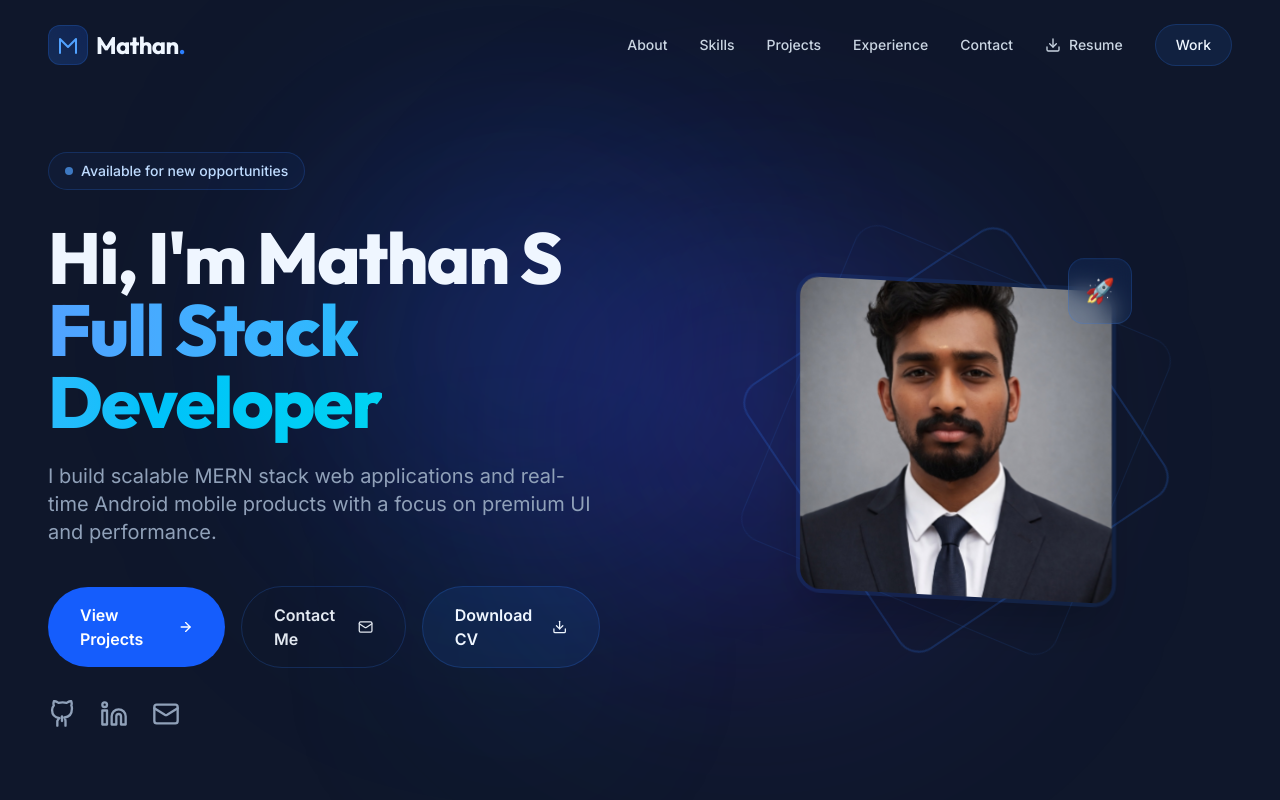
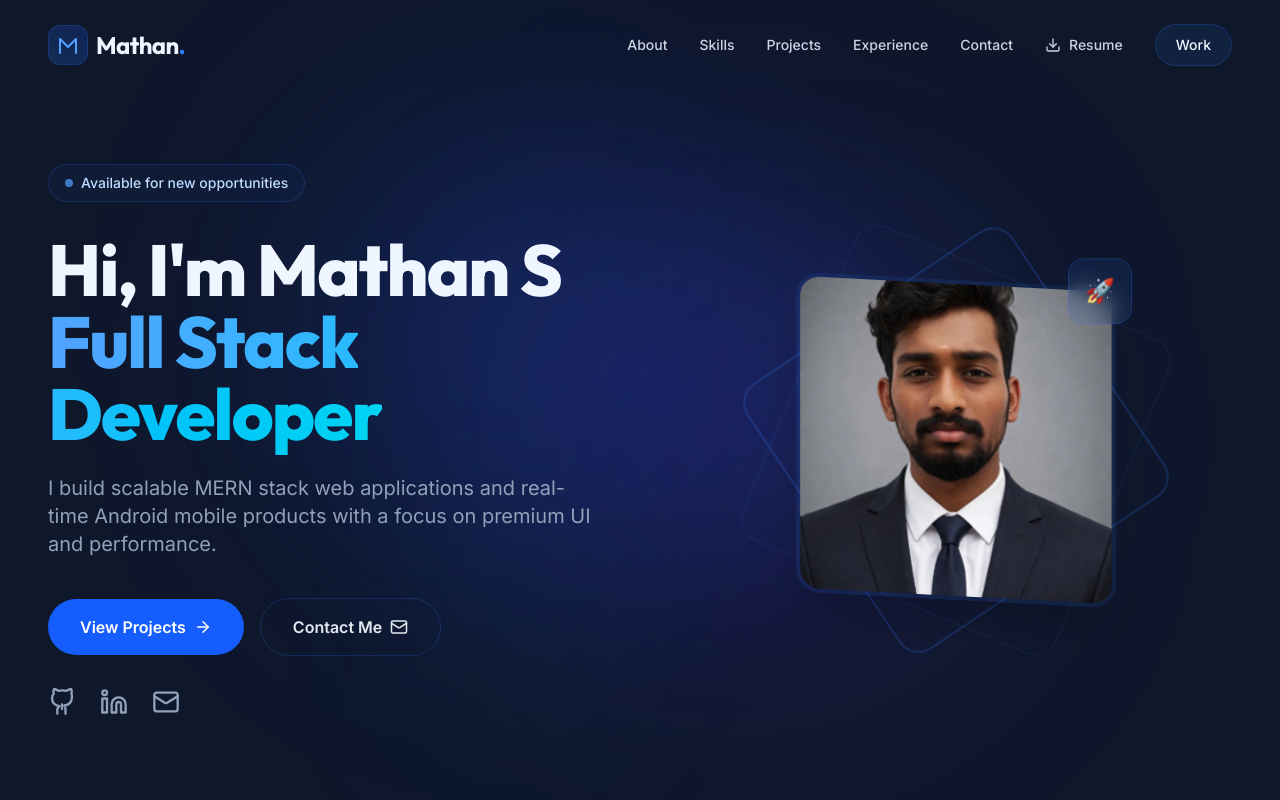
Before and after one commit to Mathan123678/mathanPortfolio, a React (Vite) app: page / in a window 1280 px wide. Shown: the top 800 px of the page. Built offline with nearby package versions, Linux system fonts and the light colour scheme.

Commit message:
style: remove extra resume button and keep only navbar download link

```diff
--- a/src/sections/Hero.jsx
+++ b/src/sections/Hero.jsx
@@ -83,13 +83,6 @@ export default function Hero() {
               >
                 Contact Me <Mail size={18} />
               </a>
-              <a
-                href="/resume.pdf"
-                download="Mathan_Resume.pdf"
-                className="w-full sm:w-auto px-8 py-4 rounded-full font-semibold bg-blue-500/10 border border-blue-500/20 hover:bg-blue-500/20 active:scale-95 transition-all flex items-center justify-center gap-2 text-blue-50"
-              >
-                Download CV <Download size={18} />
-              </a>
             </motion.div>
 
             <motion.div
```
